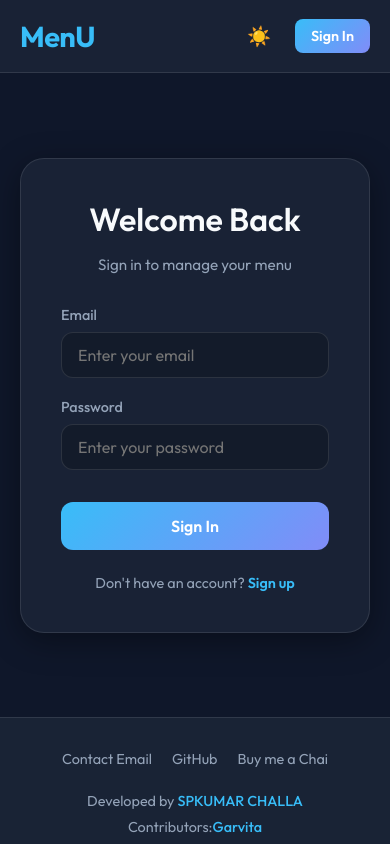
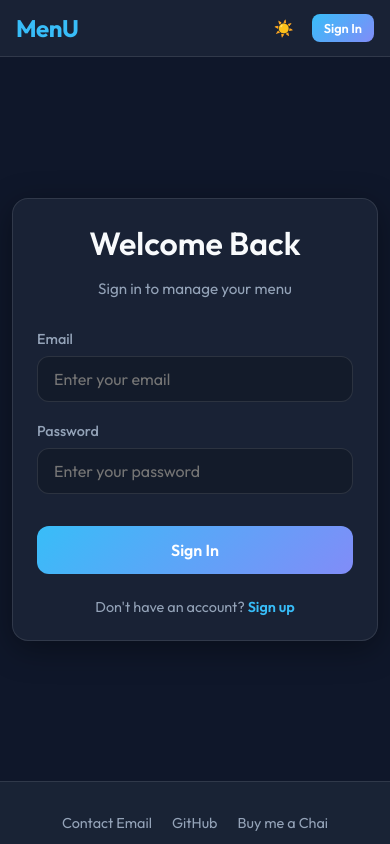
Before and after one commit to spkchalla/MenU, a React (Vite) app in the folder frontend/: page /login in a window 390 px wide. Shown: the top 844 px of the page. Built offline with nearby package versions, Linux system fonts and the light colour scheme; no server answers.

Commit message:
in layout padding and margins changed

```diff
--- a/frontend/src/components/Header.css
+++ b/frontend/src/components/Header.css
@@ -79,5 +79,30 @@
 
 /* Mobile styles */
 @media (max-width: 480px) {
-    /* .admin-link display: none removed to ensure visibility */
+    .app-header {
+        padding: 12px 16px;
+    }
+
+    .logo {
+        font-size: 1.5rem;
+    }
+
+    .header-actions {
+        gap: 12px;
+    }
+
+    .theme-toggle {
+        font-size: 1rem;
+        padding: 6px;
+    }
+
+    .auth-btn {
+        padding: 6px 12px;
+        font-size: 0.8rem;
+    }
+
+    .admin-link {
+        font-size: 0.8rem;
+        margin-right: 8px;
+    }
 }
--- a/frontend/src/index.css
+++ b/frontend/src/index.css
@@ -35,6 +35,8 @@ body {
   color: var(--text-primary);
   min-height: 100vh;
   -webkit-font-smoothing: antialiased;
+  width: 100%;
+  overflow-x: hidden;
 }
 
 button {
--- a/frontend/src/pages/AdminDashboard.css
+++ b/frontend/src/pages/AdminDashboard.css
@@ -5,6 +5,15 @@
     display: flex;
     flex-direction: column;
     gap: 24px;
+}
+
+/* Mobile styles */
+@media (max-width: 480px) {
+    .admin-container {
+        padding: 12px;
+        max-width: 100%;
+        margin: 0;
+    }
 }
 
 .dashboard-controls {
@@ -17,6 +26,14 @@
     border: 1px solid var(--card-border);
     backdrop-filter: blur(12px);
     align-items: flex-end;
+}
+
+/* Mobile styles */
+@media (max-width: 480px) {
+    .dashboard-controls {
+        padding: 16px;
+        gap: 12px;
+    }
 }
 
 .control-group {
--- a/frontend/src/pages/Auth.css
+++ b/frontend/src/pages/Auth.css
@@ -5,6 +5,18 @@
     min-height: calc(100vh - 200px);
     /* Adjust for header/footer */
     padding: 20px;
+}
+
+/* Mobile styles */
+@media (max-width: 480px) {
+    .auth-container {
+        padding: 12px;
+        min-height: calc(100vh - 120px);
+    }
+
+    .auth-container[style*="align-items: flex-start"] {
+        padding-top: 20px;
+    }
 }
 
 .auth-card {
@@ -18,6 +30,28 @@
     max-width: 400px;
     box-shadow: var(--glass-shadow);
     text-align: center;
+}
+
+/* Mobile styles */
+@media (max-width: 480px) {
+    .auth-card {
+        padding: 24px;
+        border-radius: 16px;
+    }
+
+    .auth-card h2 {
+        font-size: 1.5rem;
+        margin-bottom: 6px;
+    }
+
+    .auth-subtitle {
+        font-size: 0.85rem;
+        margin-bottom: 20px;
+    }
+
+    .auth-form {
+        gap: 16px;
+    }
 }
 
 .auth-card h2 {
--- a/frontend/src/pages/Menu.css
+++ b/frontend/src/pages/Menu.css
@@ -5,6 +5,26 @@
     display: flex;
     flex-direction: column;
     gap: 24px;
+}
+
+/* Mobile styles - full screen for iPhone SE and smaller */
+@media (max-width: 480px) {
+    .menu-container {
+        padding: 12px;
+        max-width: 100%;
+        margin: 0;
+        gap: 16px;
+    }
+
+    h2 {
+        font-size: 1.3rem;
+        margin-bottom: 12px;
+    }
+
+    h3 {
+        font-size: 1rem;
+        margin-bottom: 8px;
+    }
 }
 
 /* Headings */
@@ -22,6 +42,10 @@ h2 {
     margin-bottom: 16px;
 }
 
+h3 {
+    font-size: 1.1rem;
+}
+
 /* Card Styles */
 .meal-card {
     background: var(--card-bg);
@@ -32,6 +56,19 @@ h2 {
     padding: 20px;
     box-shadow: var(--glass-shadow);
     transition: transform 0.2s ease, box-shadow 0.2s ease;
+}
+
+/* Mobile styles - full screen for iPhone SE and smaller */
+@media (max-width: 480px) {
+    .meal-card {
+        padding: 16px;
+        border-radius: 12px;
+    }
+
+    .meal-title {
+        font-size: 1.1rem;
+        margin-bottom: 8px;
+    }
 }
 
 .meal-card:hover {
@@ -171,6 +208,15 @@ h2 {
     font-weight: 500;
 }
 
+/* Mobile styles for day buttons */
+@media (max-width: 480px) {
+    .day-btn {
+        padding: 8px 12px;
+        font-size: 0.8rem;
+        border-radius: 6px;
+    }
+}
+
 .day-btn:hover {
     border-color: var(--accent-color);
     color: var(--text-primary);
@@ -213,6 +259,20 @@ h2 {
     font-size: 1.1rem;
 }
 
+/* Mobile styles for calendar */
+@media (max-width: 480px) {
+    .calendar-section {
+        padding: 16px;
+        margin-top: 16px;
+        border-radius: 12px;
+    }
+
+    .calendar-section h3 {
+        font-size: 1rem;
+        margin-bottom: 12px;
+    }
+}
+
 .date-picker {
     padding: 12px 16px;
     border-radius: 8px;
@@ -248,6 +308,17 @@ h2 {
     align-items: center;
     gap: 8px;
     transition: all 0.2s;
+    font-size: 0.9rem;
+}
+
+/* Mobile styles for back button */
+@media (max-width: 480px) {
+    .back-btn {
+        padding: 6px 12px;
+        font-size: 0.8rem;
+        margin-bottom: 12px;
+        border-radius: 6px;
+    }
 }
 
 .back-btn:hover {
--- a/frontend/src/pages/UpdateMenu.jsx
+++ b/frontend/src/pages/UpdateMenu.jsx
@@ -117,7 +117,7 @@ export const UpdateMenu = () => {
   };
 
   return (
-    <div className="auth-container" style={{ alignItems: 'flex-start', paddingTop: '40px' }}>
+    <div className="auth-container update-menu-container" style={{ alignItems: 'flex-start', paddingTop: '40px' }}>
       <div className="auth-card" style={{ maxWidth: '900px', width: '100%' }}>
         <h2>Update Weekly Menu</h2>
         <p className="auth-subtitle">Manually update the menu for a specific week</p>
```
